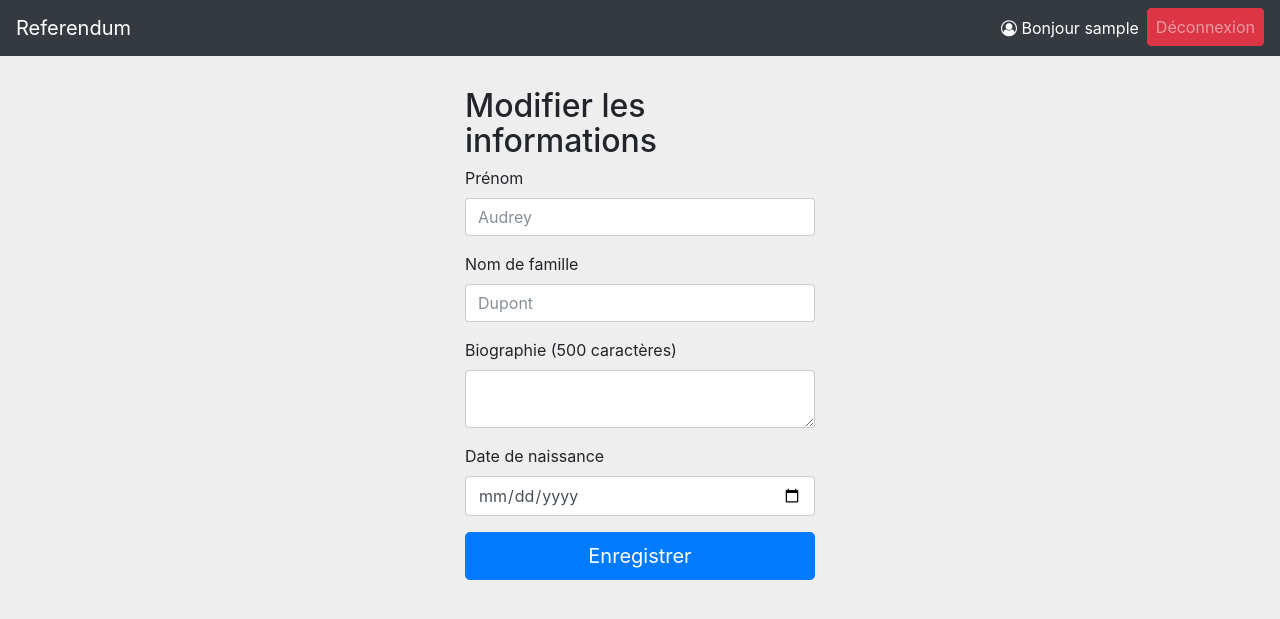
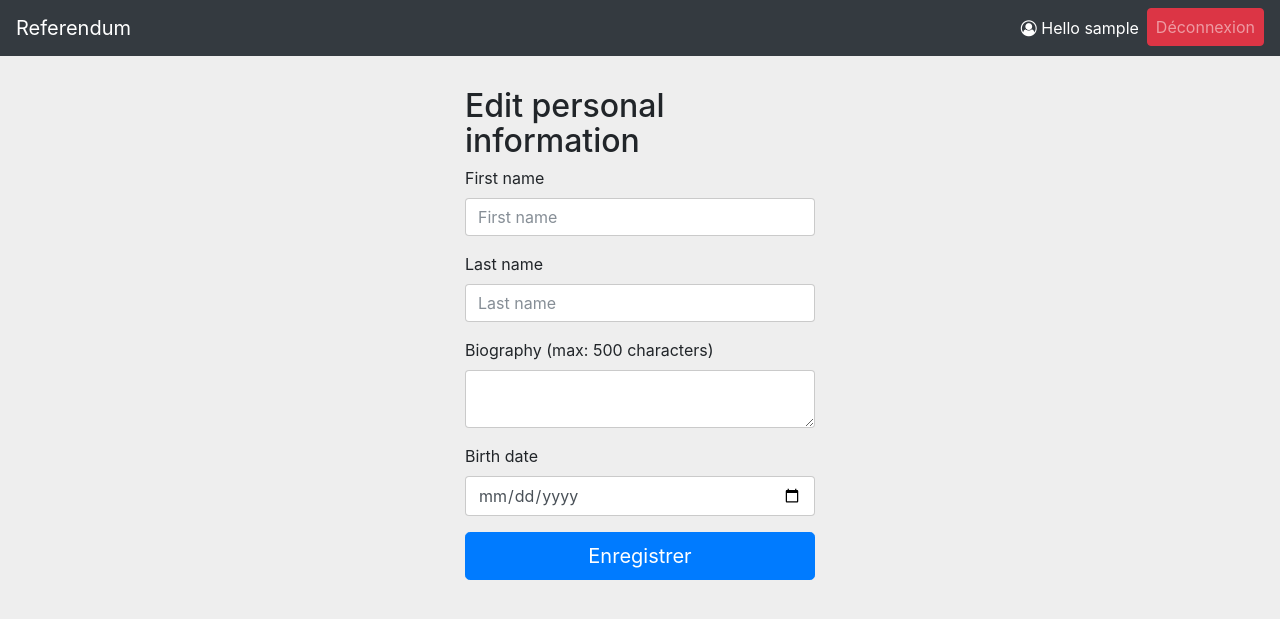
Before and after one commit to achntrl/referendum, a Django app: page /me in a window 1280 px wide. Shown: the top 619 px of the page. Run offline with Django 3.2, Linux system fonts and the light colour scheme; the visitor is signed in with stand-in values (Sample User, id 1); some libraries are stand-ins or nearby versions.

Commit message:
add i18n

```diff
--- a/core/templates/account/user_details.html
+++ b/core/templates/account/user_details.html
@@ -1,4 +1,5 @@
 {% extends 'base.html' %}
+{% load i18n %}
 
 {% block content %}
     {% if form.errors %}
@@ -19,31 +20,33 @@
         <div class="col-md-4 ml-md-auto">
             <form class="mt-2" method="post" action="" name="UpdateUserForm">
                 {% csrf_token %}
-                <h2 class="form-signin-heading">Modifier les informations</h2>
+                <h2 class="form-signin-heading">{% trans "Edit personal information" %}
+                </h2>
                 <div class="form-group">
-                    <label for="id_first_name">Prénom</label>
+                    <label for="id_first_name">{% trans "First name" %}
+                    </label>
                     <input
                             type="text"
                             name="first_name"
                             id="id_first_name"
                             class="form-control"
-                            placeholder="Audrey"
+                            placeholder="{% trans "First name" %}"
                             value="{{ user.profile.first_name }}"
                     />
                 </div>
                 <div class="form-group">
-                    <label for="id_last_name">Nom de famille</label>
+                    <label for="id_last_name">{% trans "Last name" %}</label>
                     <input
                             type="text"
                             name="last_name"
                             id="id_last_name"
                             class="form-control"
-                            placeholder="Dupont"
+                            placeholder="{% trans "Last name" %}"
                             value="{{ user.profile.last_name }}"
                     />
                 </div>
                 <div class="form-group">
-                    <label for="id_bio">Biographie (500 caractères)</label>
+                    <label for="id_bio">{% trans "Biography (max: 500 characters)" %}</label>
                     <textarea
                             name="bio"
                             id="id_bio"
@@ -51,7 +54,7 @@
                     >{{ user.profile.bio }}</textarea>
                 </div>
                 <div class="form-group">
-                    <label for="id_birth_date">Date de naissance</label>
+                    <label for="id_birth_date">{% trans "Birth date" %}</label>
                     <input
                             type="date"
                             name="birth_date"
@@ -60,7 +63,7 @@
                             value="{{ user.profile.birth_date|date:'Y-m-d' }}"
                     />
                 </div>
-                <input class="btn btn-lg btn-primary btn-block" type="submit" value="Enregistrer"></input>
+                <input class="btn btn-lg btn-primary btn-block" type="submit" value="{% trans "Save" %}"></input>
                 <input type="hidden" name="next" value="{{ next }}" />
             </form>
         </div>
--- a/referendum/settings.py
+++ b/referendum/settings.py
@@ -43,6 +43,7 @@ INSTALLED_APPS = [
 MIDDLEWARE = [
     'django.middleware.security.SecurityMiddleware',
     'django.contrib.sessions.middleware.SessionMiddleware',
+    'django.middleware.locale.LocaleMiddleware',
     'django.middleware.common.CommonMiddleware',
     'django.middleware.csrf.CsrfViewMiddleware',
     'django.contrib.auth.middleware.AuthenticationMiddleware',
@@ -117,7 +118,7 @@ USE_L10N = True
 
 USE_TZ = True
 
-
+LOCALE_PATHS = [os.path.join(BASE_DIR, 'locale')]
 # Static files (CSS, JavaScript, Images)
 # https://docs.djangoproject.com/en/1.10/howto/static-files/
 
--- a/templates/home.html
+++ b/templates/home.html
@@ -1,7 +1,8 @@
 {% extends 'base.html' %}
+{% load i18n %}
 
 {% block title %}Login{% endblock %}
 
 {% block content %}
-    <h2>Home</h2>
+    <h2>{% trans "Home" %}</h2>
 {% endblock %}
--- a/templates/navbar.html
+++ b/templates/navbar.html
@@ -1,3 +1,5 @@
+{% load i18n %}
+
 <nav class="navbar navbar-expand-lg navbar-dark bg-dark fixed-top">
     <a class="navbar-brand" href="{% url 'home' %}">Referendum</a>
     <button class="navbar-toggler" type="button" data-toggle="collapse" data-target="#navbarsExampleDefault" aria-controls="navbarsExampleDefault" aria-expanded="false" aria-label="Toggle navigation">
@@ -10,19 +12,19 @@
             {% if user.is_authenticated %}
                 <li class="nav-item active">
                     <a class="nav-link" href="{% url 'user_details' %}">
-                        <i class="fa fa-user-circle-o" aria-hidden="true"></i> Bonjour
+                        <i class="fa fa-user-circle-o" aria-hidden="true"></i> {% trans 'Hello' %}
                         {% if user.profile.first_name %} {{ user.profile.first_name }} {% else %} {{ user.username }} {% endif %}
                     </a>
                 </li>
                 <li>
-                    <a class="btn btn-danger nav-link" href="{% url 'auth_logout' %}">Déconnexion</a>
+                    <a class="btn btn-danger nav-link" href="{% url 'auth_logout' %}">{% trans 'Log out' %}</a>
                 </li>
             {% else %}
                 <li class="nav-item">
-                    <a class="nav-link" href="{% url 'auth_login' %}">Se connecter</a>
+                    <a class="nav-link" href="{% url 'auth_login' %}">{% trans 'Log in' %}</a>
                 </li>
                 <li class="nav-item active">
-                <a class="nav-link active" href="{% url 'registration_register' %}">S'inscrire</a>
+                <a class="nav-link active" href="{% url 'registration_register' %}">{% trans 'Sign up' %}</a>
                 </li>
             {% endif %}
         </ul>
```
Also changed, not shown: core/templates/registration/login.html (+10 -7 lines), core/templates/registration/registration_form.html (+14 -9 lines), locale/fr/LC_MESSAGES/django.po (added).
